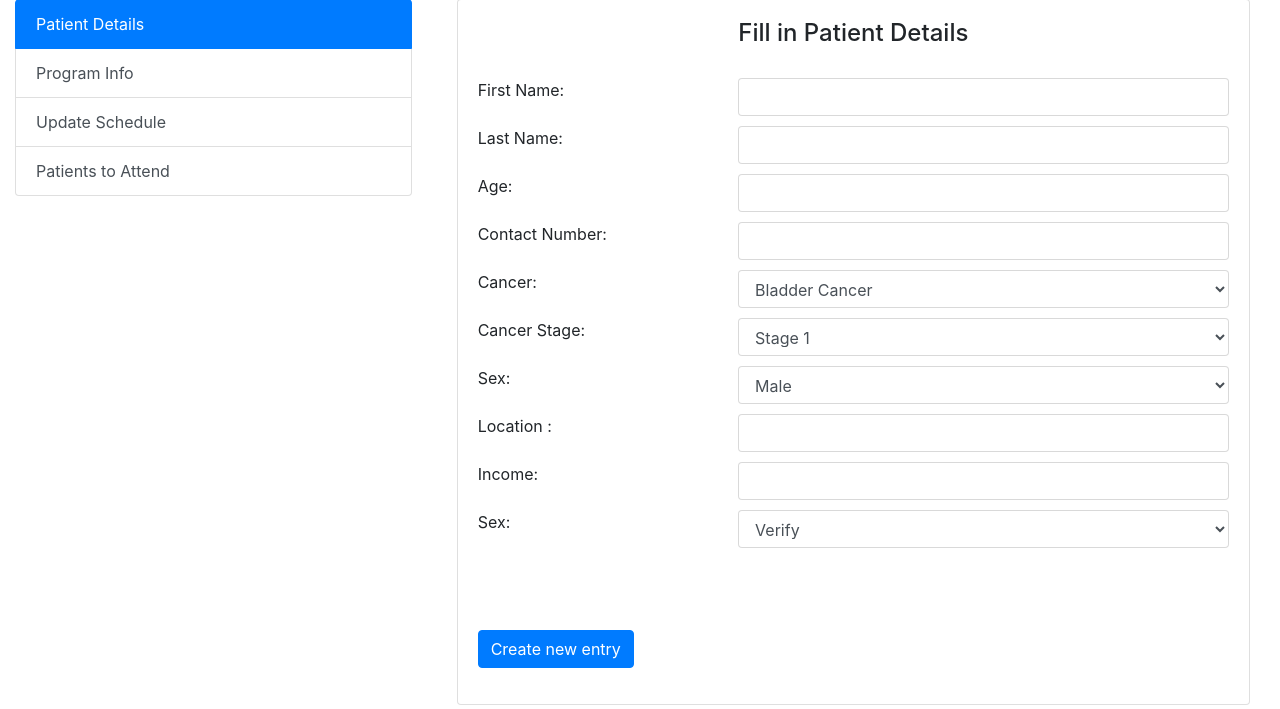
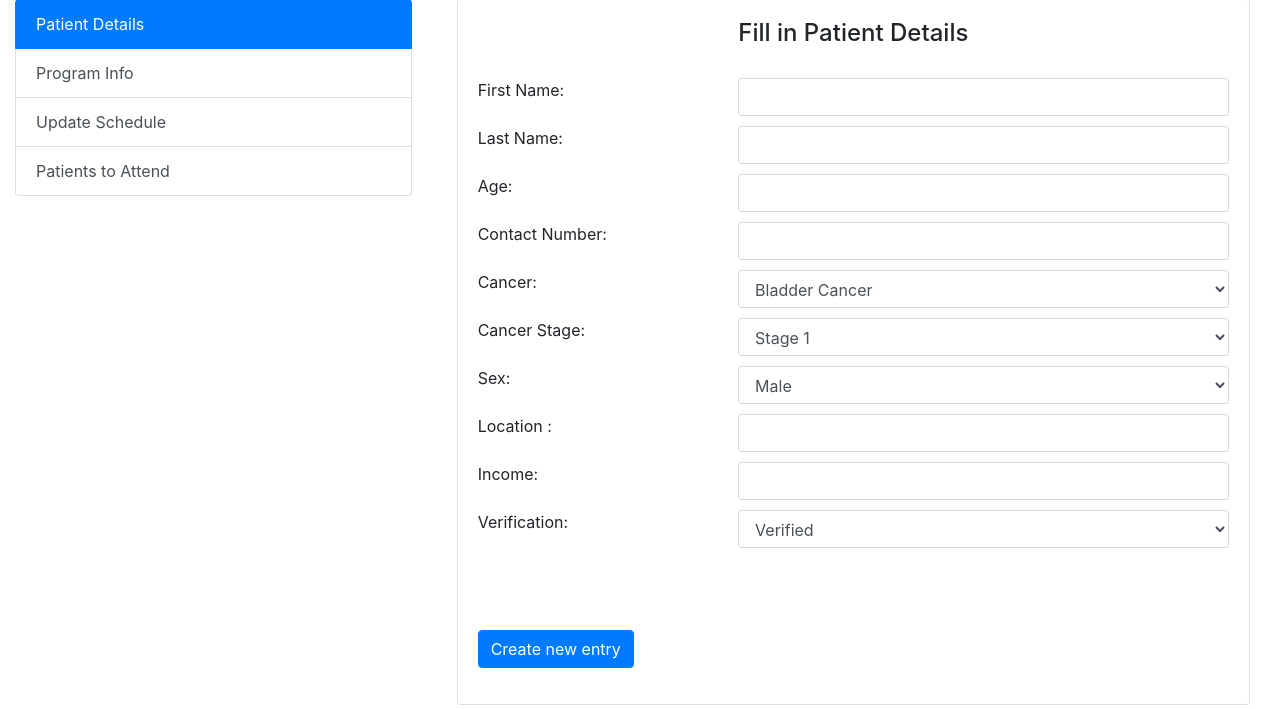
Before and after one commit to Mumbai18/team-1, a PHP site: page /admin-panel.php in a window 1280 px wide. Shown: the part 501-1210 px from the top of the page. Run offline with PHP 8.4, Linux system fonts and the light colour scheme; a user stored in the database is signed in; some libraries are stand-ins or nearby versions.

Commit message:
GUI and name tag changes in volunteer

```diff
--- a/Volunteer/func.php
+++ b/Volunteer/func.php
@@ -140,11 +140,11 @@ function display_admin_panel(){
                    <div class="col-md-4"><label>Income:</label></div>
                   <div class="col-md-8"><input type="text" class="form-control" name="income"></div><br><br>
 
-                    <div class="col-md-4"><label>Sex:</label></div>
+                    <div class="col-md-4"><label>Verification:</label></div>
                   <div class="col-md-8">
                     <select name="Verify" class="form-control">
-                      <option value="verified">Verify</option>
-                      <option value="not verified">Not Verify</option>
+                      <option value="verified">Verified</option>
+                      <option value="not verified">Not Verified</option>
                     </select>
                   </div><br><br>
                   <br><br><br>
```
